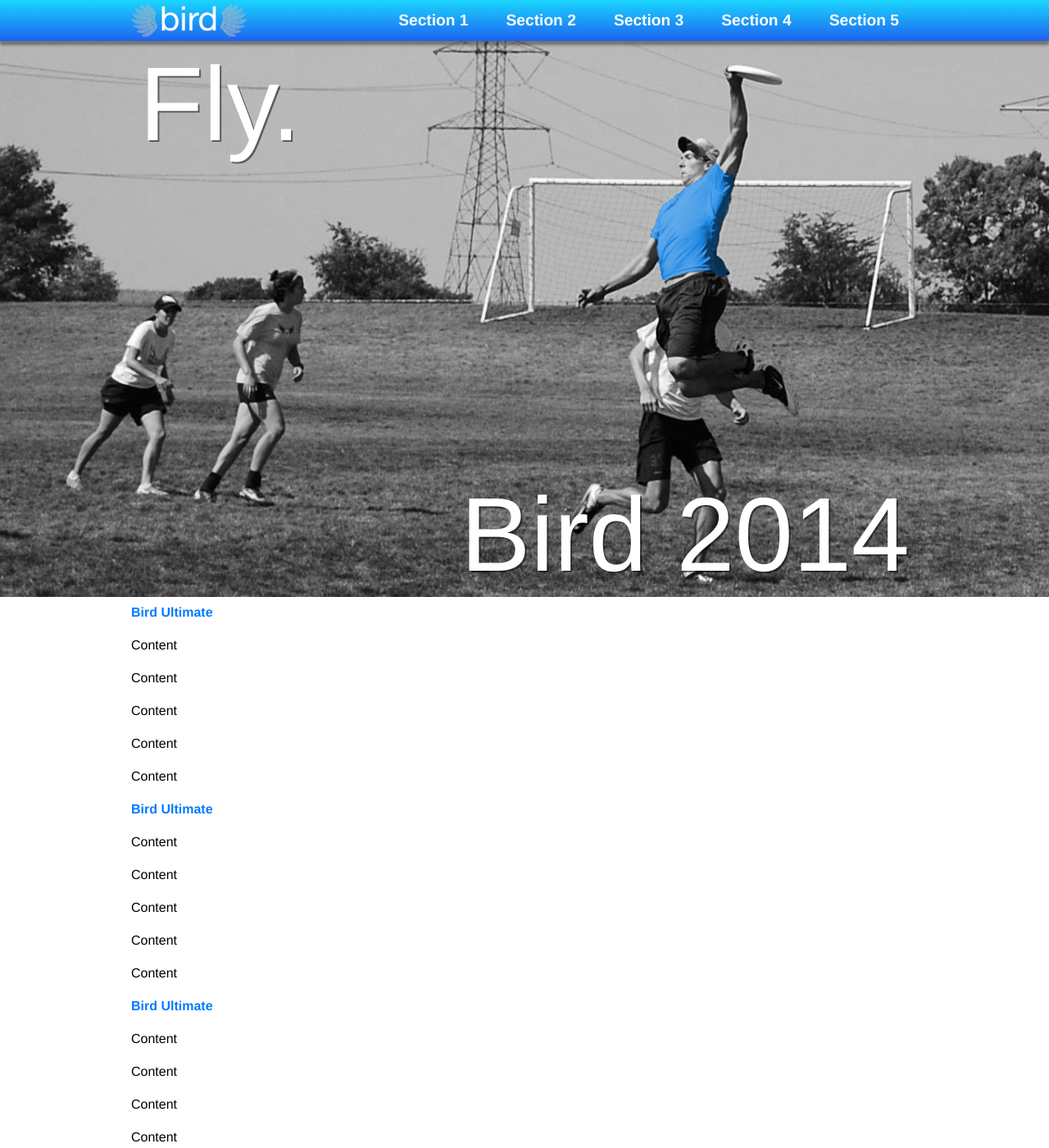
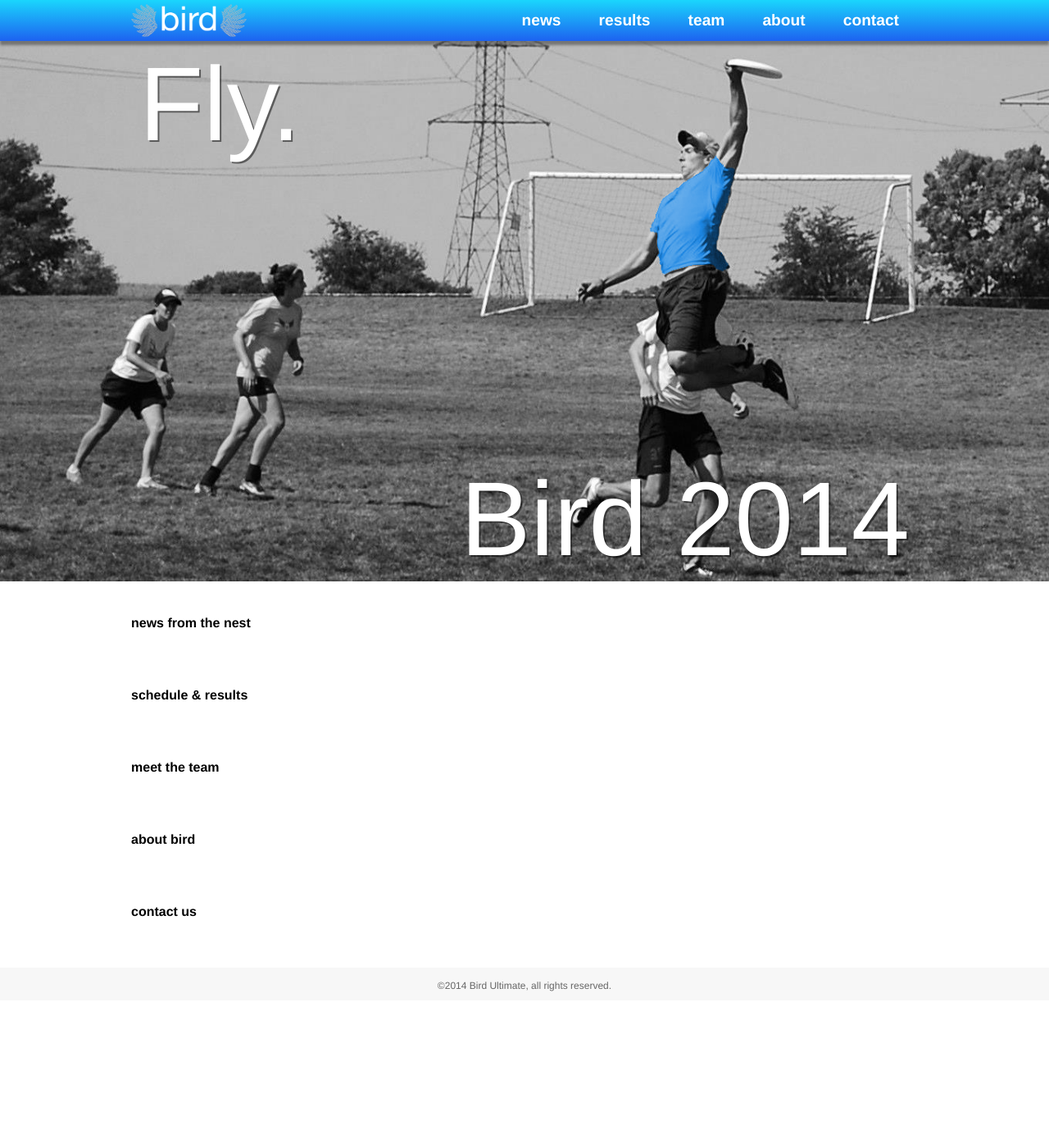
Before and after one commit to birdultimate/birdultimate.github.io, a Jekyll site: the page built from index.html, in a window 1280 px wide and 1400 px high. Shown: the whole window at 82% size. Built offline with Jekyll 4.4.1, drawn with Linux system fonts in a browser that asks for light colours; nearby versions of some CDN libraries; Markdown is read by kramdown in place of the engine named in the settings; some of the changed text lies outside the part shown.

Commit message:
update placeholder content sections

```diff
--- a/_layouts/default.html
+++ b/_layouts/default.html
@@ -15,19 +15,19 @@
         </a>
         <ul class="top-nav">
           <li>
-            <a href="/#head1">Section 1</a>
+            <a href="/#news">news</a>
           </li>
           <li>
-            <a href="/#head2">Section 2</a>
+            <a href="/#results">results</a>
           </li>
           <li>
-            <a href="/#head3">Section 3</a>
+            <a href="/#team">team</a>
           </li>
           <li>
-            <a href="/#head4">Section 4</a>
+            <a href="/#about">about</a>
           </li>
           <li>
-            <a href="/#head5">Section 5</a>
+            <a href="/#contact">contact</a>
           </li>
         </ul>
       </div>
--- a/css/main.css
+++ b/css/main.css
@@ -12,7 +12,7 @@
 
 html { -webkit-font-smoothing: antialiased; }
 
-html, body { height: 100%; }
+html, body { min-height: 100%; }
 
 body {
   background-color: #FFF;
@@ -26,7 +26,6 @@ body {
 h1, h2, h3, h4, h5, h6 {
   font-size: 100%; }
 
-h1 { margin-bottom: 1em; }
 p { margin: 1em 0; }
 
 a {
@@ -106,7 +105,7 @@ ul.top-nav a {
   position: relative;
   min-height: 100%;
   height: auto !important;
-  margin-bottom: -56px;
+  margin-bottom: -40px;
 }
 
 .header-offset {
@@ -117,6 +116,14 @@ ul.top-nav a {
   position: relative;
   width: 960px;
   margin: 0 auto;
+}
+
+.content-section {
+  padding: 2em 0.25em;
+}
+
+.content-section.last{
+  padding-bottom: 6em;
 }
 
 @media screen and (max-width: 960px) {
--- a/index.html
+++ b/index.html
@@ -12,45 +12,33 @@ title: Bird Ultimate
 		</div>
 	</div>
 </div>
-<div class="content-container">
-	<div id="home1">
-		<h1><a name="head1">Bird Ultimate</a></h1>
-		<p>Content</p>
-		<p>Content</p>
-		<p>Content</p>
-		<p>Content</p>
-		<p>Content</p>
-	</div>
-	<div id="home2">
-		<h1><a name="head2">Bird Ultimate</a></h1>
-		<p>Content</p>
-		<p>Content</p>
-		<p>Content</p>
-		<p>Content</p>
-		<p>Content</p>
-	</div>
-	<div id="home3">
-		<h1><a name="head3">Bird Ultimate</a></h1>
-		<p>Content</p>
-		<p>Content</p>
-		<p>Content</p>
-		<p>Content</p>
-		<p>Content</p>
-	</div>
-	<div id="home4">
-		<h1><a name="head4">Bird Ultimate</a></h1>
-		<p>Content</p>
-		<p>Content</p>
-		<p>Content</p>
-		<p>Content</p>
-		<p>Content</p>
-	</div>
-	<div id="home5">
-		<h1><a name="head5">Bird Ultimate</a></h1>
-		<p>Content</p>
-		<p>Content</p>
-		<p>Content</p>
-		<p>Content</p>
-		<p>Content</p>
+<a name="news"></a>
+<div class="news">
+	<div class="content-container content-section">
+		<h1>news from the nest</h1>
 	</div>
 </div>
+<a name="results"></a>
+<div class="results">
+	<div class="content-container content-section">
+		<h1>schedule & results</h1>
+	</div>
+</div>
+<a name="team"></a>
+<div class="team">
+	<div class="content-container content-section">
+		<h1>meet the team</h1>
+	</div>
+</div>
+<a name="about"></a>
+<div class="about">
+	<div class="content-container content-section">
+		<h1>about bird</h1>
+	</div>
+</div>
+<a name="contact"></a>
+<div class="contact">
+	<div class="content-container content-section last">
+		<h1>contact us</h1>
+	</div>
+</div>
```
Also changed, not shown: assets/images/banner-bvon.png, 3 other files.
